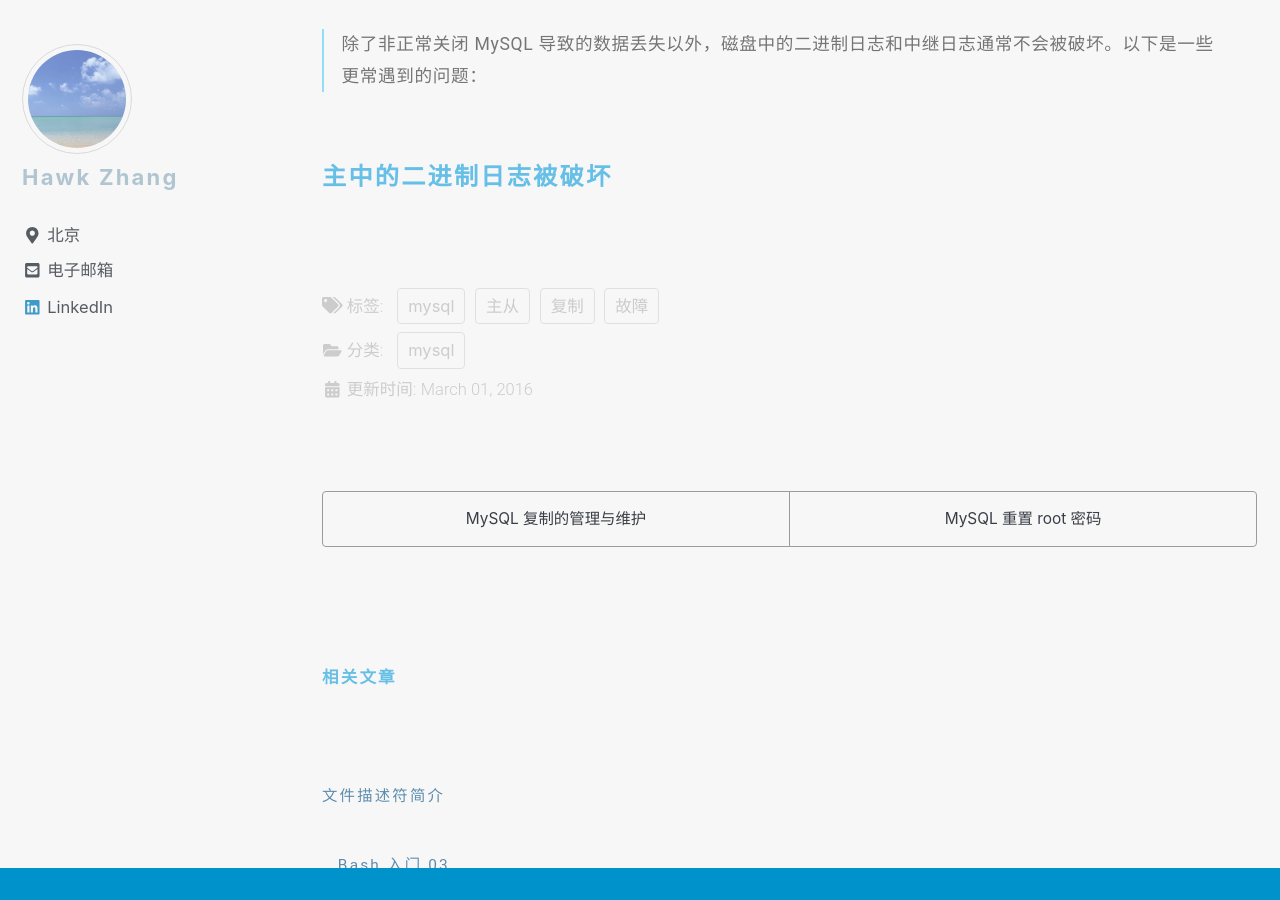
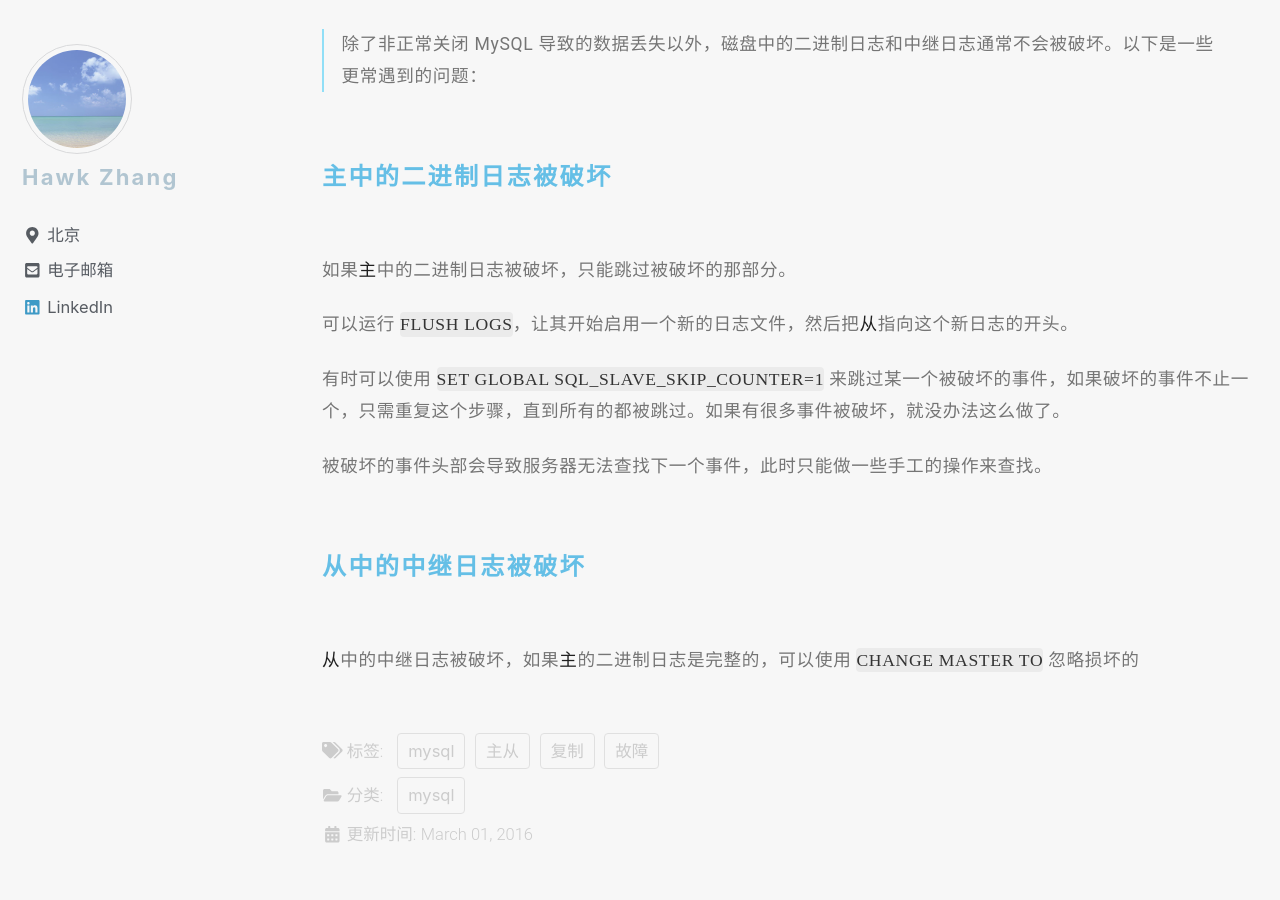
Before and after one commit to narru888/linotes_note, a Jekyll site: the page built from _posts/mysql/2016-03-01-repl.troubleshooting.md, in a window 1280 px wide and 900 px high, scrolled down 2461 px. Built offline with Jekyll 4.4.1, drawn with Linux system fonts in a browser that asks for light colours; nearby versions of some CDN libraries; a script that is not in the unit is left out.

Commit message:
update on 2018-08-16 20:10:01 CST

```diff
--- a/_posts/mysql/2016-03-01-repl.troubleshooting.md
+++ b/_posts/mysql/2016-03-01-repl.troubleshooting.md
@@ -50,7 +50,6 @@
 
 
 
-
 #### 从服务器意外关机
 
 
@@ -69,5 +68,18 @@
 
 
 
+#### 主中的二进制日志被破坏
 
-#### 主中的二进制日志被破坏
+如果*主*中的二进制日志被破坏，只能跳过被破坏的那部分。
+
+可以运行 `FLUSH LOGS`，让其开始启用一个新的日志文件，然后把*从*指向这个新日志的开头。
+
+有时可以使用 `SET GLOBAL SQL_SLAVE_SKIP_COUNTER=1` 来跳过某一个被破坏的事件，如果破坏的事件不止一个，只需重复这个步骤，直到所有的都被跳过。如果有很多事件被破坏，就没办法这么做了。
+
+被破坏的事件头部会导致服务器无法查找下一个事件，此时只能做一些手工的操作来查找。
+
+
+
+#### 从中的中继日志被破坏
+
+*从*中的中继日志被破坏，如果*主*的二进制日志是完整的，可以使用 `CHANGE MASTER TO` 忽略损坏的
```
